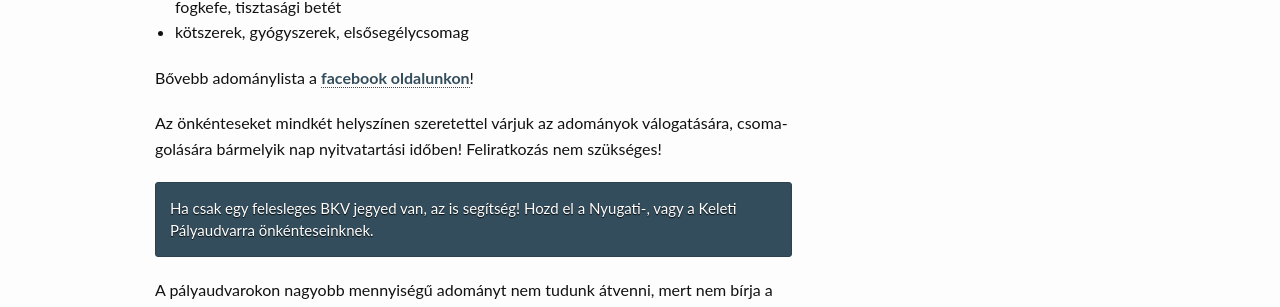
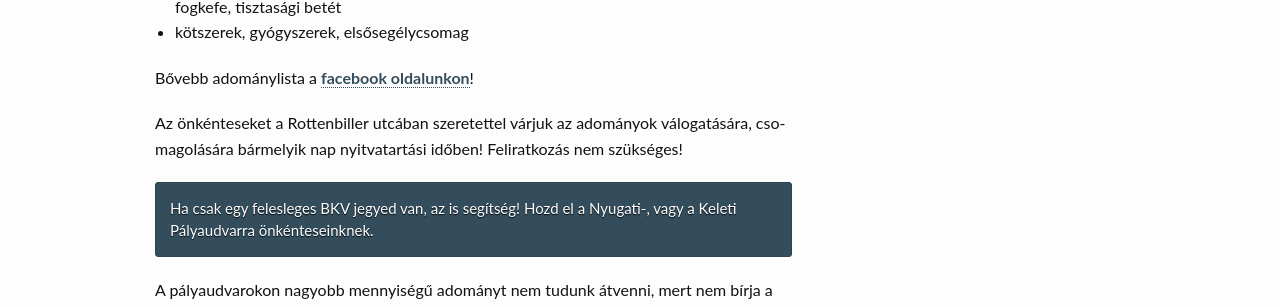
Before and after one commit to migaid/migaid.github.io, a Jekyll site: the page built from _posts/segits/2015-07-07-adomanyok.md, in a window 1280 px wide and 900 px high, scrolled down 1280 px. Shown: the part 147-454 px from the top of the window. Built offline with Jekyll 4.4.1, drawn with Linux system fonts in a browser that asks for light colours.

Commit message:
Rottenbiller

```diff
--- a/_posts/segits/2015-07-07-adomanyok.md
+++ b/_posts/segits/2015-07-07-adomanyok.md
@@ -47,7 +47,7 @@ A **Rottenbiller 32-ben** a következőket várjuk mindennap:
 
 Bővebb adománylista a [facebook oldalunkon](https://www.facebook.com/migrationaidhungary)!
 
-Az önkénteseket mindkét helyszínen szeretettel várjuk az adományok válogatására, csomagolására bármelyik nap nyitvatartási időben! Feliratkozás nem szükséges!
+Az önkénteseket a Rottenbiller utcában szeretettel várjuk az adományok válogatására, csomagolására bármelyik nap nyitvatartási időben! Feliratkozás nem szükséges!
 
 {% include alert info='Ha csak egy felesleges BKV jegyed van, az is segítség! Hozd el a Nyugati-, vagy a Keleti Pályaudvarra önkénteseinknek.' %}
 
```
